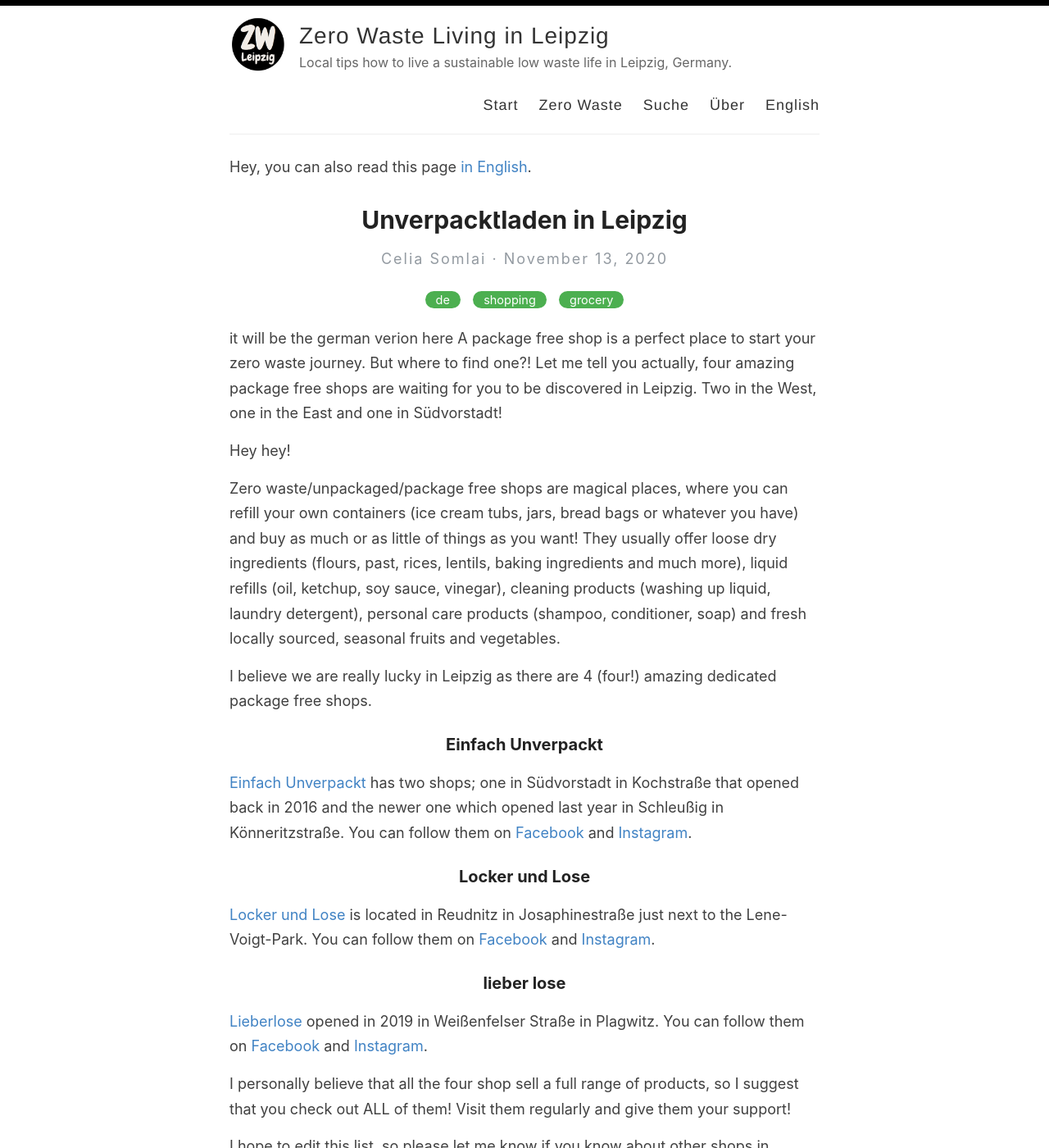
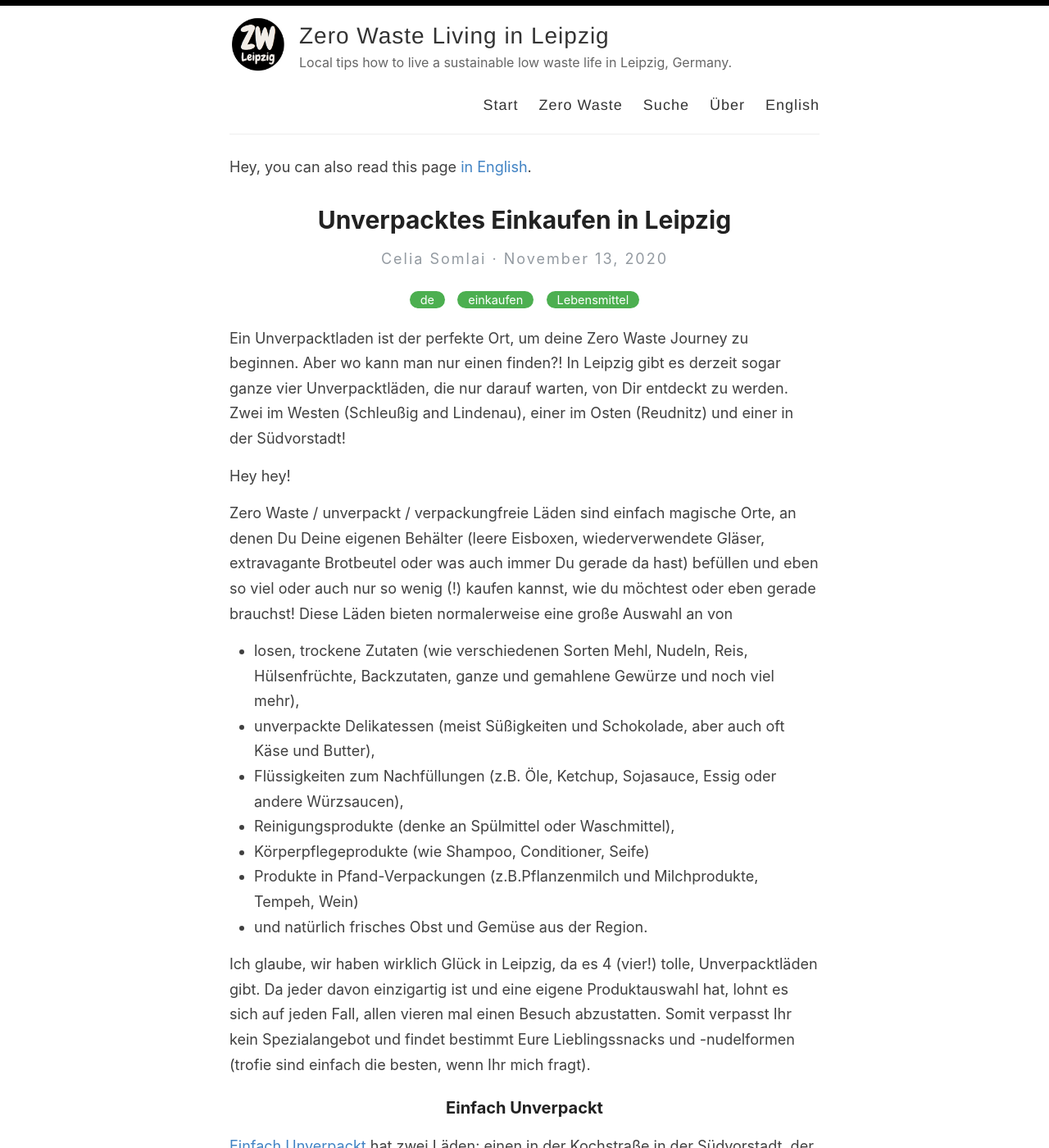
Before and after one commit to CeliaSomlai/zerowastelivinginleipzig, a Jekyll site: the page built from de/_posts/2020-11-13-Unverpacktladen-in-Leipzig.md, in a window 1280 px wide and 1400 px high. Shown: the whole window at 82% size. Built offline with Jekyll 4.4.1, drawn with Linux system fonts in a browser that asks for light colours; some of the changed text lies outside the part shown.

Commit message:
Update 2020-11-13-Unverpacktladen-in-Leipzig.md

```diff
--- a/de/_posts/2020-11-13-Unverpacktladen-in-Leipzig.md
+++ b/de/_posts/2020-11-13-Unverpacktladen-in-Leipzig.md
@@ -1,30 +1,36 @@
 ---
 layout: post
-title:  Unverpacktladen in Leipzig
-categories: [shopping,grocery]
+title:  Unverpacktes Einkaufen in Leipzig
+categories: [einkaufen, Lebensmittel]
 lang: de
 ref: blog20201113
 
 ---
-it will be the german verion here
-A package free shop is a perfect place to start your zero waste journey. But where to find one?! Let me tell you actually, four amazing package free shops are waiting for you to be discovered in Leipzig. Two in the West, one in the East and one in Südvorstadt!
+Ein Unverpacktladen ist der perfekte Ort, um deine Zero Waste Journey zu beginnen. Aber wo kann man nur einen finden?! In Leipzig gibt es derzeit sogar ganze vier Unverpacktläden, die nur darauf warten, von Dir entdeckt zu werden. Zwei im Westen (Schleußig and Lindenau), einer im Osten (Reudnitz) und einer in der Südvorstadt!
 
 Hey hey!
 
-Zero waste/unpackaged/package free shops are magical places, where you can refill your own containers (ice cream tubs, jars, bread bags or whatever you have) and buy as much or as little of things as you want! They usually offer loose dry ingredients (flours, past, rices, lentils, baking ingredients and much more), liquid refills (oil, ketchup, soy sauce, vinegar), cleaning products (washing up liquid, laundry detergent), personal care products (shampoo, conditioner, soap) and fresh locally sourced, seasonal fruits and vegetables.
+Zero Waste / unverpackt / verpackungfreie Läden sind einfach magische Orte, an denen Du Deine eigenen Behälter (leere Eisboxen, wiederverwendete Gläser, extravagante Brotbeutel oder was auch immer Du gerade da hast) befüllen und eben so viel oder auch nur so wenig (!) kaufen kannst, wie du möchtest oder eben gerade brauchst! Diese Läden  bieten normalerweise eine große Auswahl an von
+- losen, trockene Zutaten (wie verschiedenen Sorten Mehl, Nudeln, Reis, Hülsenfrüchte, Backzutaten, ganze und gemahlene Gewürze und noch viel mehr),
+- unverpackte Delikatessen (meist Süßigkeiten und Schokolade, aber auch oft Käse und Butter),
+- Flüssigkeiten zum Nachfüllungen (z.B. Öle, Ketchup, Sojasauce, Essig oder andere Würzsaucen),
+- Reinigungsprodukte (denke an Spülmittel oder Waschmittel),
+- Körperpflegeprodukte (wie Shampoo, Conditioner, Seife)
+- Produkte in Pfand-Verpackungen (z.B.Pflanzenmilch und Milchprodukte, Tempeh, Wein)
+- und natürlich frisches Obst und Gemüse aus der Region.
 
-I believe we are really lucky in Leipzig as there are 4 (four!) amazing dedicated package free shops.
+Ich glaube, wir haben wirklich Glück in Leipzig, da es 4 (vier!) tolle, Unverpacktläden gibt. Da jeder davon einzigartig ist und eine eigene Produktauswahl hat, lohnt es sich auf jeden Fall, allen vieren mal einen Besuch abzustatten. Somit verpasst Ihr kein Spezialangebot und findet bestimmt Eure Lieblingssnacks und -nudelformen (trofie sind einfach die besten, wenn Ihr mich fragt).
 
 ### Einfach Unverpackt
 
-[Einfach Unverpackt](https://www.einfach-unverpackt.de/) has two shops; one in Südvorstadt in Kochstraße that opened back in 2016 and the newer one which opened last year in Schleußig in Könneritzstraße. You can follow them on [Facebook](https://www.facebook.com/EinfachUnverpackt/) and [Instagram](https://www.instagram.com/einfachunverpackt/).
+[Einfach Unverpackt](https://www.einfach-unverpackt.de/)  hat zwei Läden: einen in der Kochstraße in der Südvorstadt, der bereits 2016 eröffnet wurde, und einen neueren, der 2019 in Schleußig in der Könneritzstraße eröffnet wurde. Du kannst Einfach Unverpackt auf [Facebook](https://www.facebook.com/EinfachUnverpackt/)
+und [Instagram](https://www.instagram.com/einfachunverpackt/) folgen.
 
 ### Locker und Lose
-[Locker und Lose](https://locker-lose.de/) is located in Reudnitz in Josaphinestraße just next to the Lene-Voigt-Park. You can follow them on [Facebook](https://www.facebook.com/lockerloseleipzig/) and [Instagram](https://www.instagram.com/lockerloseleipzig/).
+[Locker und Lose](https://locker-lose.de/)  befindet sich in Reudnitz in der Josephinenstraße direkt neben dem Lene-Voigt-Park. Du kannst Locker und Lose auf [Facebook](https://www.facebook.com/lockerloseleipzig/) und [Instagram](https://www.instagram.com/lockerloseleipzig/) folgen.
 
 ### lieber lose
-[Lieberlose](https://www.lieberlose.de/) opened in 2019 in Weißenfelser Straße in Plagwitz. You can follow them on [Facebook](facebook.com/lieberlose) and [Instagram](www.instagram.com/lieberlose).
+[Lieberlose](https://www.lieberlose.de/) wurde 2019 in der Weißenfelser Straße in Plagwitz eröffnet. Du kannst [Facebook](facebook.com/lieberlose) and [Instagram](www.instagram.com/lieberlose).
 
-I personally believe that all the four shop sell a full range of products, so I suggest that you check out ALL of them! Visit them regularly and give them your support!
-
-I hope to edit this list, so please let me know if you know about other shops in Leipzig!
+Ich persönlich glaube ja, dass alle vier Läden eine vollständige Produktpalette anbieten und lege Euch daher an Herz, dass Ihr einfach mal JEDEN Laden auscheckt! Besucht sie ruhig regelmäßig und unterstützt die Läden! Ich denke auch, dass Ihr überall auch jederzeit nach neuen Produkten, die noch nicht im Sortiment sind, fragen könnt und vielleicht gibt es die ja bald, wenn noch ein paar mehr Leute danach fragen.
+Bitte sagt mir natürlich auch Bescheid, wenn Ihr etwas von einem neuen Zero Waste Läden in Leipzig erfahrt, der hier noch nicht gelistet ist!
```
